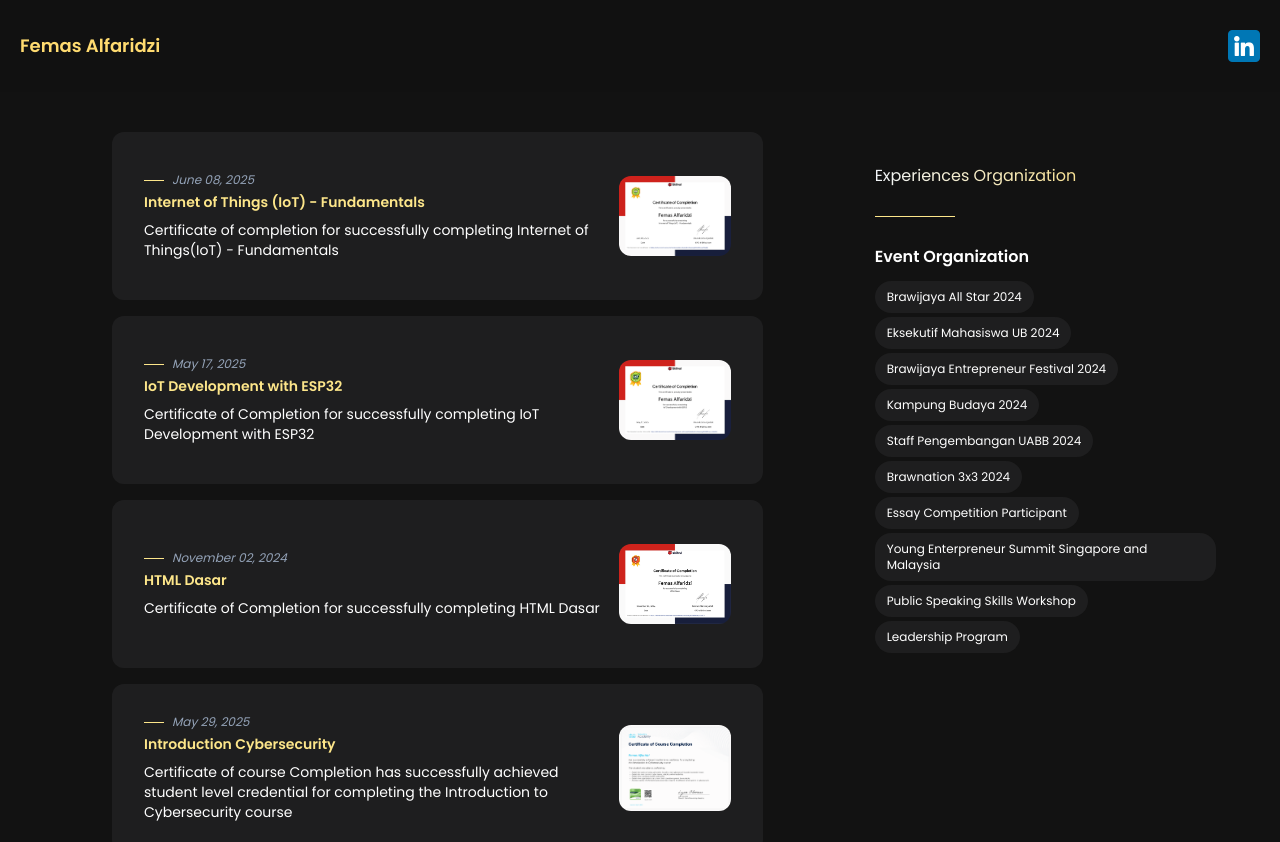
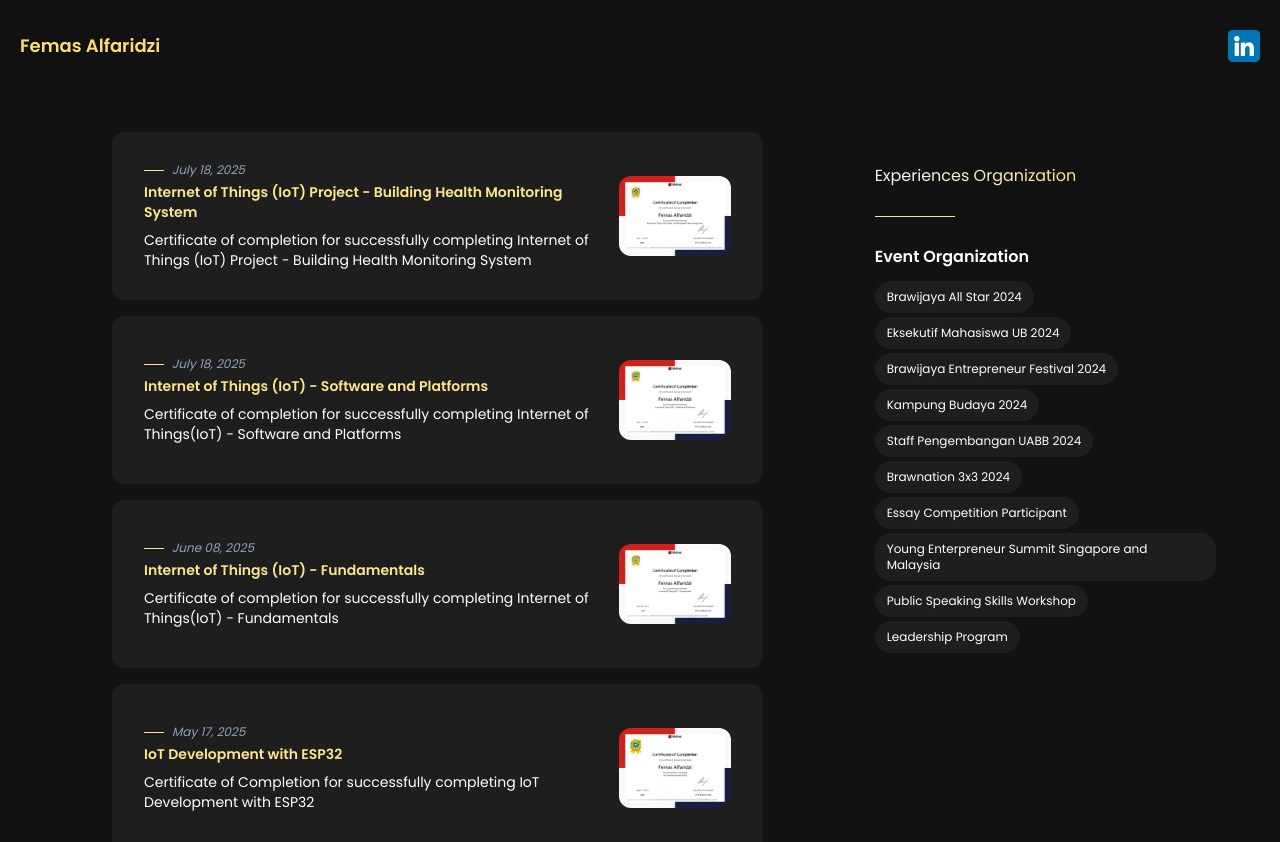
Before and after one commit to femas-alfaridzi/Portofolio-website, a Vue app: page /certifications in a window 1280 px wide. Shown: the top 842 px of the page. Built offline with nearby package versions, Linux system fonts and the light colour scheme.

Commit message:
Menambahkan sertifikat terbaru ke portfolio

```diff
--- a/src/views/ArticleView.vue
+++ b/src/views/ArticleView.vue
@@ -47,6 +47,8 @@ import gdCertFull from '@/assets/images/gd.png'; // sertifikat gd
 import lgCertFull from '@/assets/images/lg.png'; // sertifikat lg
 import cyCertFull from '@/assets/images/cy.png'; // sertifikat cy
 import rCertFull from '@/assets/images/r.png'; // sertifikat r
+import sCertFull from '@/assets/images/s.png'; // sertifikat iot
+import hCertFull from '@/assets/images/h.png'; // sertifikat iot raspberry
 
 export default {
     data() {
@@ -169,6 +171,30 @@ export default {
                     image: rCertFull, // Gambar full size untuk sertifikat ini
                     pdfUrl: null
                 },
+                {
+                    id: 13,
+                    slug: 's-certificate',
+                    title: 'Internet of Things (IoT) - Software and Platforms',
+                    date: 'July 18, 2024',
+                    content: `
+                        <p>This certificate validates my proficiency in developing simple APIs with Flask, testing APIs using Postman and Request Library, and understanding the differences between SQL and NoSQL databases</p>
+                        <p>I am skilled in querying data and utilizing MongoDB Atlas, as well as working with Node-RED—including its integration with Raspberry Pi. Additionally, I can transmit MQTT data, display it on Node-RED dashboards, and create data visualizations using UBIDOTS integrated with Python.</p>
+                    `,
+                    image: sCertFull, // Gambar full size untuk sertifikat ini
+                    pdfUrl: null
+                },
+                {
+                    id: 14,
+                    slug: 'h-certificate',
+                    title: 'Internet of Things (IoT) Project - Building Health Monitoring System',
+                    date: 'July 18, 2024',
+                    content: `
+                        <p>This certification demonstrates my ability to design a simple health monitoring prototype using two sensors: a heart rate sensor and a blood oxygen (SpO2) sensor, as well as a body temperature sensor.</p>
+                        <p>I am proficient in integrating sensor data with the Ubidots IoT Platform and presenting it through an interactive dashboard for real-time monitoring.</p>
+                    `,
+                    image: hCertFull, // Gambar full size untuk sertifikat ini
+                    pdfUrl: null
+                },
             ]
         }
     },
--- a/src/views/CertificationsView.vue
+++ b/src/views/CertificationsView.vue
@@ -74,12 +74,30 @@ import gdCertThumbnail from '@/assets/images/gd.png'; //
 import lgCertThumbnail from '@/assets/images/lg.png'; //
 import cyCertThumbnail from '@/assets/images/cy.png'; //
 import rCertThumbnail from '@/assets/images/r.png'; //
+import sCertThumbnail from '@/assets/images/s.png'; //
+import hCertThumbnail from '@/assets/images/h.png'; //
 
 export default {
   data() {
     return {
       // Data sertifikat yang statis dan lokal
       certifications: [
+        {
+          id: 14,
+          slug: 'h-certificate', // PASTIKAN SLUG INI SAMA DENGAN SLUG DI ArticleView.vue
+          title: 'Internet of Things (IoT) Project - Building Health Monitoring System',
+          desc: 'Certificate of completion for successfully completing Internet of Things (IoT) Project - Building Health Monitoring System', // Deskripsi singkat
+          date: 'July 18, 2025',
+          thumbnail: hCertThumbnail // Menggunakan variabel gambar thumbnail yang diimpor
+        },
+        {
+          id: 13,
+          slug: 's-certificate', // PASTIKAN SLUG INI SAMA DENGAN SLUG DI ArticleView.vue
+          title: 'Internet of Things (IoT) - Software and Platforms',
+          desc: 'Certificate of completion for successfully completing Internet of Things(IoT) - Software and Platforms', // Deskripsi singkat
+          date: 'July 18, 2025',
+          thumbnail: sCertThumbnail // Menggunakan variabel gambar thumbnail yang diimpor
+        },
         {
           id: 1,
           slug: 'iot-certificate', // PASTIKAN SLUG INI SAMA DENGAN SLUG DI ArticleView.vue
@@ -98,20 +116,60 @@ export default {
           thumbnail: iotesp32CertThumbnail
         },
         {
+          id: 4,
+          slug: 'cyber-certificate',
+          title: 'Introduction Cybersecurity',
+          desc: 'Certificate of course Completion has successfully achieved student level credential for completing the Introduction to Cybersecurity course',
+          date: 'May 29, 2025',
+          thumbnail: cyberCertThumbnail
+        },
+        {
+          id: 6,
+          slug: 'ui-certificate',
+          title: 'Wireframing in UI/UX Design',
+          desc: 'Completing short class UI/UX Research and Design by MySkill',
+          date: 'May 14, 2025',
+          thumbnail: uiCertThumbnail
+        },
+        {
+          id: 9,
+          slug: 'gd-certificate',
+          title: 'Graphic Design Fundamental',
+          desc: 'Have completed the Graphic Design Training held by Ousean Indonesia & GDF Camp on date 17 - 27 February 2025',
+          date: 'February 28, 2025',
+          thumbnail: gdCertThumbnail
+        },
+        {
+          id: 11,
+          slug: 'cy-certificate',
+          title: 'Introduction to Cybersecurity',
+          desc: 'Successfully completing offered by Networking Academy through the Cisco Networking Academy program.',
+          date: 'May 29, 2025',
+          thumbnail: cyCertThumbnail
+        },
+        {
+          id: 8,
+          slug: 'wr-certificate',
+          title: 'Wordpress Introduction',
+          desc: 'Certificate of completion short class Software Engineering by MySkill',
+          date: 'May 23, 2025',
+          thumbnail: wrCertThumbnail
+        },
+        {
+          id: 10,
+          slug: 'lg-certificate',
+          title: 'Logo Design',
+          desc: 'Completing short class Graphic Design by MySkill',
+          date: 'May 22, 2025',
+          thumbnail: lgCertThumbnail
+        },
+        {
           id: 3,
           slug: 'html-certificate',
           title: 'HTML Dasar',
           desc: 'Certificate of Completion for successfully completing HTML Dasar',
           date: 'November 02, 2024',
           thumbnail: htmlCertThumbnail
-        },
-        {
-          id: 4,
-          slug: 'cyber-certificate',
-          title: 'Introduction Cybersecurity',
-          desc: 'Certificate of course Completion has successfully achieved student level credential for completing the Introduction to Cybersecurity course',
-          date: 'May 29, 2025',
-          thumbnail: cyberCertThumbnail
         },
         {
           id: 5,
@@ -122,52 +180,12 @@ export default {
           thumbnail: pythonCertThumbnail
         },
         {
-          id: 6,
-          slug: 'ui-certificate',
-          title: 'Wireframing in UI/UX Design',
-          desc: 'Completing short class UI/UX Research and Design by MySkill',
-          date: 'May 14, 2025',
-          thumbnail: uiCertThumbnail
-        },
-        {
           id: 7,
           slug: 'sql-certificate',
           title: 'Fundamental SQL Using SELECT Statement',
           desc: 'Certificate of completion Fundamental SQL Using SELECT Statement',
           date: 'August 01, 2024',
           thumbnail: sqlCertThumbnail
-        },
-        {
-          id: 8,
-          slug: 'wr-certificate',
-          title: 'Wordpress Introduction',
-          desc: 'Certificate of completion short class Software Engineering by MySkill',
-          date: 'May 23, 2025',
-          thumbnail: wrCertThumbnail
-        },
-        {
-          id: 9,
-          slug: 'gd-certificate',
-          title: 'Graphic Design Fundamental',
-          desc: 'Have completed the Graphic Design Training held by Ousean Indonesia & GDF Camp on date 17 - 27 February 2025',
-          date: 'February 28, 2025',
-          thumbnail: gdCertThumbnail
-        },
-        {
-          id: 10,
-          slug: 'lg-certificate',
-          title: 'Logo Design',
-          desc: 'Completing short class Graphic Design by MySkill',
-          date: 'May 22, 2025',
-          thumbnail: lgCertThumbnail
-        },
-        {
-          id: 11,
-          slug: 'cy-certificate',
-          title: 'Introduction to Cybersecurity',
-          desc: 'Successfully completing offered by Networking Academy through the Cisco Networking Academy program.',
-          date: 'May 29, 2025',
-          thumbnail: cyCertThumbnail
         },
         {
           id: 12,
@@ -177,6 +195,7 @@ export default {
           date: 'July 30, 2024',
           thumbnail: rCertThumbnail
         },
+
       ]
     }
   },
--- a/src/views/HomeView.vue
+++ b/src/views/HomeView.vue
@@ -22,7 +22,8 @@
           <path
             d="M14.25 5.25a5.23 5.23 0 00-1.279-3.434 9.768 9.768 0 016.963 6.963A5.23 5.23 0 0016.5 7.5h-1.875a.375.375 0 01-.375-.375V5.25z">
           </path>
-        </svg>Download Resume</button> -->
+        </svg>Download Resume
+      </button> -->
     </div>
     <div class="flex justify-center md:justify-start fadein-right">
         <img alt="avatar" fetchpriority="high" width="300" height="300" decoding="async" data-nimg="1"
```
Also changed, not shown: src/assets/images/h.png (added), src/assets/images/s.png (added).
